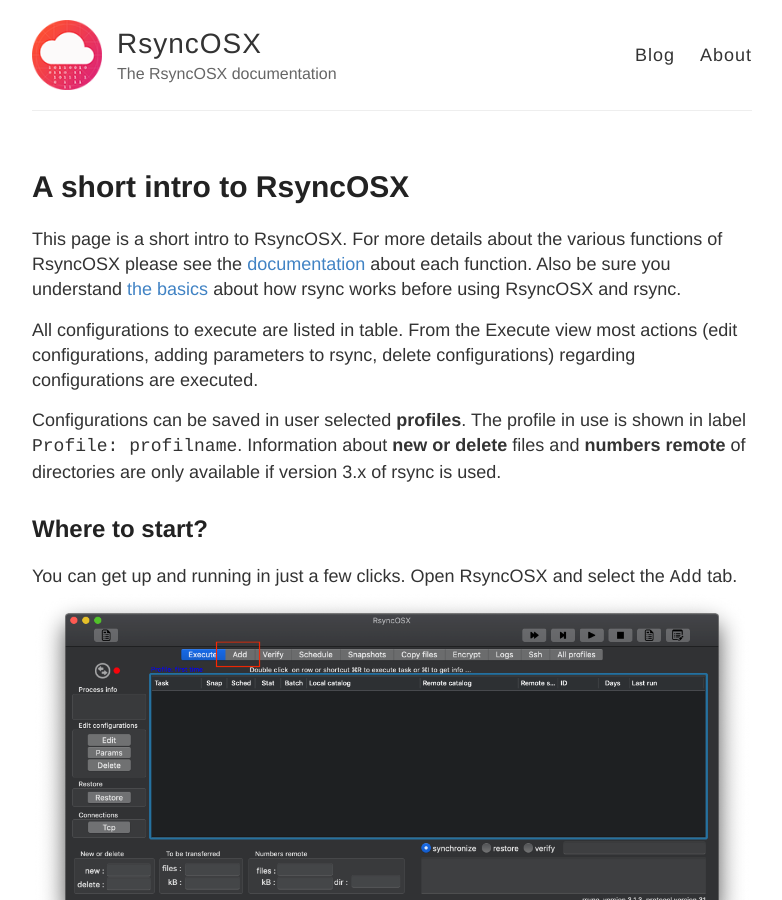
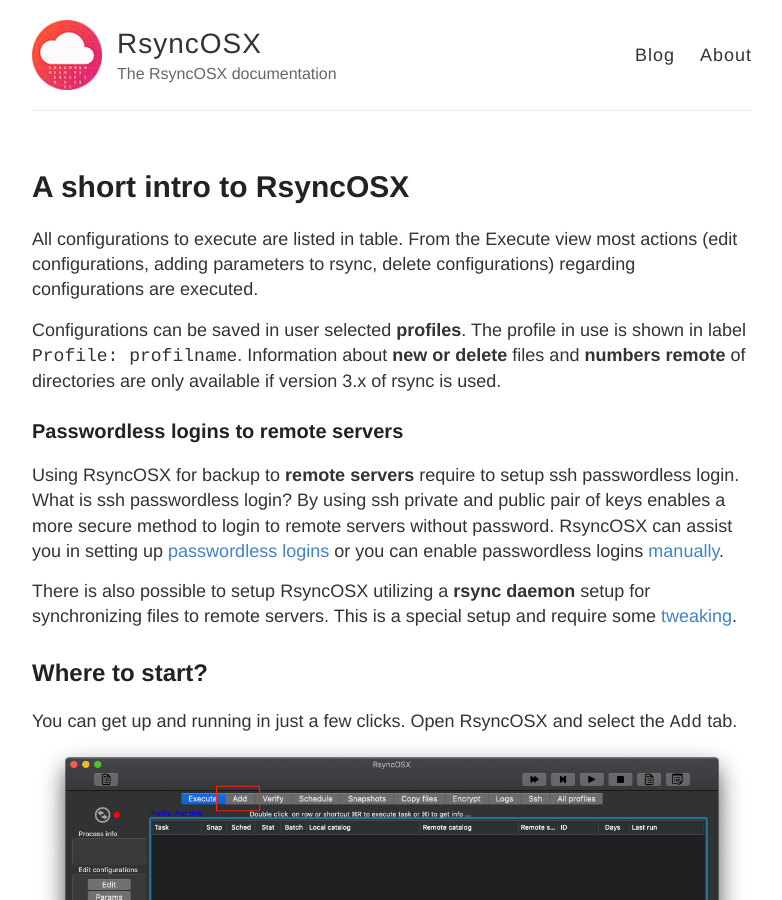
Before and after one commit to d2s/Documentation, a Jekyll site: the page built from _posts/2018-04-12-Intro.md, in a window 1280 px wide and 900 px high. Shown: the whole window, without its empty margins (248-1030 px from the left). Built offline with Jekyll 4.4.1, drawn with Linux system fonts in a browser that asks for light colours.

Commit message:
Update 2018-04-12-Intro.md

```diff
--- a/_posts/2018-04-12-Intro.md
+++ b/_posts/2018-04-12-Intro.md
@@ -3,11 +3,16 @@ layout: post
 title:  "A short intro to RsyncOSX"
 permalink: Intro
 ---
-This page is a short intro to RsyncOSX. For more details about the various functions of RsyncOSX please see the [documentation](/AboutRsyncOSX) about each function. Also be sure you understand  [the basics](/HowtoUseRsyncOSX)  about how rsync works before using RsyncOSX and rsync.
 
 All configurations to execute are listed in table. From the Execute view most actions (edit configurations, adding parameters to rsync, delete configurations) regarding configurations are executed.
 
 Configurations can be saved in user selected **profiles**. The profile in use is shown in label `Profile: profilname`. Information about **new or delete** files and **numbers remote** of directories are only available if version 3.x of rsync is used.
+
+### Passwordless logins to remote servers
+
+Using RsyncOSX for backup to **remote servers** require to setup ssh passwordless login. What is ssh passwordless login? By using ssh private and public pair of keys enables a more secure method to login to remote servers without password. RsyncOSX can assist you in setting up [passwordless logins](/ssh)  or you can enable passwordless logins [manually](/PasswordlessLogin).
+
+There is also possible to setup RsyncOSX utilizing a **rsync daemon** setup for synchronizing files to remote servers. This is a special setup and require some [tweaking](https://github.com/rsyncOSX/RsyncOSX/issues/1256).
 
 ## Where to start?
 
```
